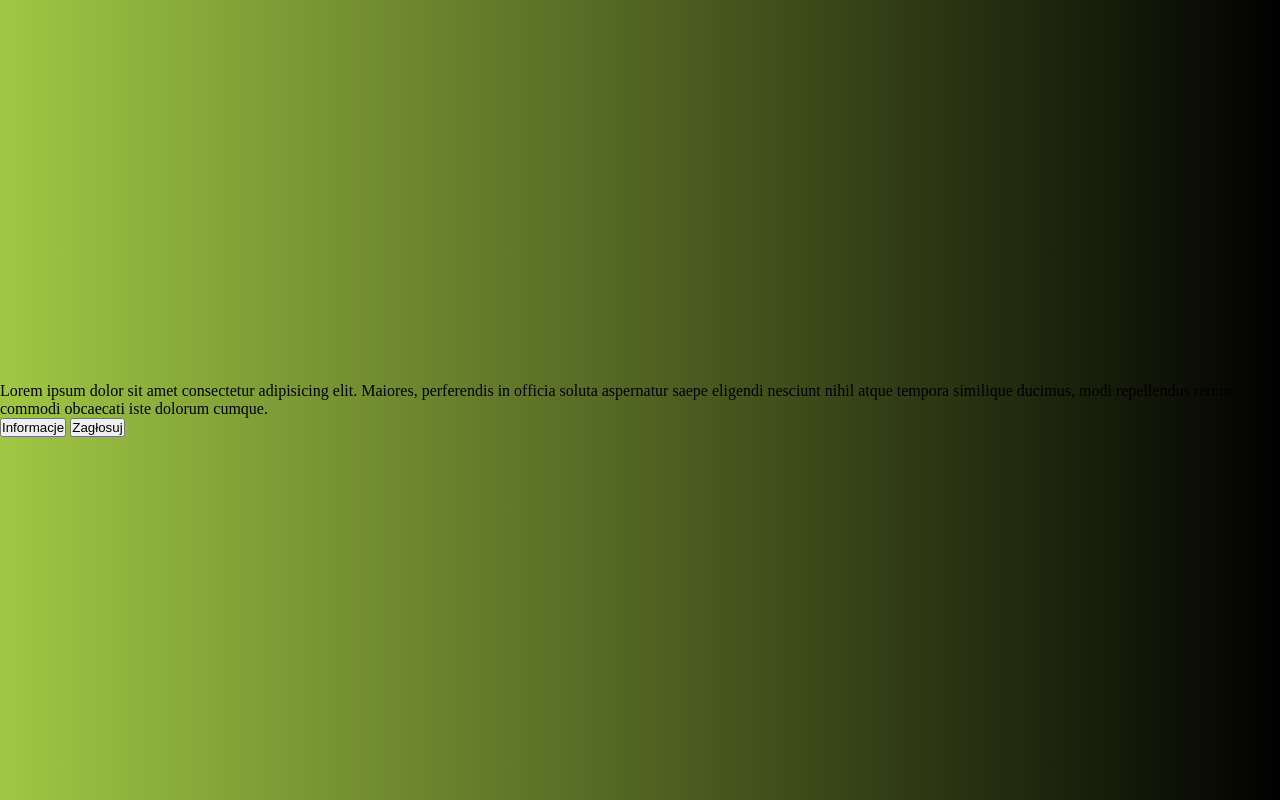
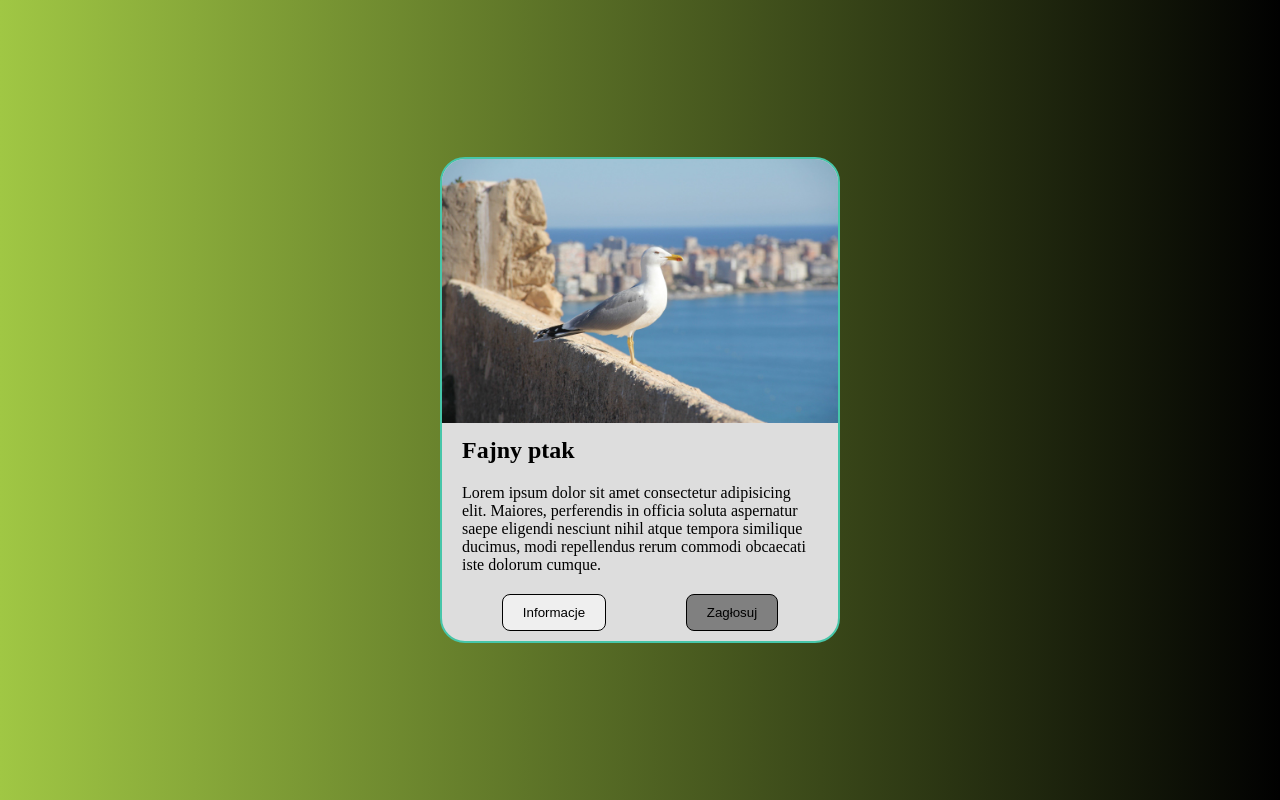
Before and after one commit to DireAunAmi/Card-sheet, a plain HTML site: page index.html in a window 1280 px wide. Drawn offline with Linux system fonts and the light colour scheme.

Commit message:
final card

```diff
--- a/index.html
+++ b/index.html
@@ -9,9 +9,13 @@
 	</head>
 	<body>
 		<div class="card">
-			<img src="" alt="" class="card__img" />
+			<img
+				src="./img/bird-6989306_1920.jpeg"
+				alt="bird at wall which looking at the sea"
+				class="card__img"
+			/>
 			<div class="card__body">
-				<h2 class="card__title"></h2>
+				<h2 class="card__title">Fajny ptak</h2>
 				<p class="card__text">
 					Lorem ipsum dolor sit amet consectetur adipisicing elit. Maiores,
 					perferendis in officia soluta aspernatur saepe eligendi nesciunt nihil
@@ -20,7 +24,7 @@
 				</p>
 				<div class="card__btns">
 					<button class="card__btn">Informacje</button>
-					<button class="card__btn card__btn--hightlight">Zagłosuj</button>
+					<button class="card__btn card__btn--highlight">Zagłosuj</button>
 				</div>
 			</div>
 		</div>
--- a/scss/style.scss
+++ b/scss/style.scss
@@ -11,3 +11,35 @@ html {
 	height: 100%;
 	background-image: linear-gradient(90deg, rgb(160, 199, 68), rgb(1, 1, 1));
 }
+
+.card {
+	width: 400px;
+	background-color: #ddd;
+	border: #47c6a9 solid 2px;
+	border-radius: 25px;
+	overflow: hidden;
+	&__img {
+		width: 100%;
+	}
+	&__body {
+		padding: 10px 20px;
+	}
+	&__text {
+		margin: 20px 0;
+	}
+	&__btns {
+		display: flex;
+		justify-content: space-around;
+	}
+
+	&__btn {
+		padding: 10px 20px;
+		border-radius: 8px;
+		border: solid 1px black;
+		cursor: pointer;
+
+		&--highlight {
+			background-color: black;
+		}
+	}
+}
```
Also changed, not shown: css/style.css, img/bird-6989306_1920.jpeg (added), 1 other file.
